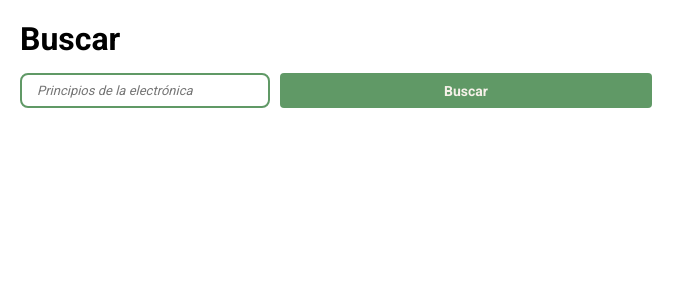
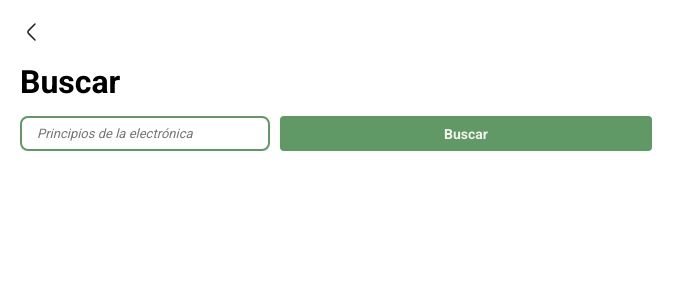
Before and after one commit to edmirgalvan01/biblioteca-virtual, a React (Vite) app: page /search in a window 1280 px wide. Shown: the top 300 px of the page, without its empty margins (0-695 px from the left). Built offline with nearby package versions, Linux system fonts and the light colour scheme; no server answers.

Commit message:
on click redirect to search page

```diff
--- a/src/components/Header/Header.tsx
+++ b/src/components/Header/Header.tsx
@@ -8,7 +8,7 @@ export const Header = () => {
     <header className="header">
       <h1>Inicio</h1>
       <nav className="header--buttons">
-        <Link to="/profile">
+        <Link to="/search">
           <Search />
         </Link>
         <Link to="/profile">
--- a/src/components/pages/SearchPage/SearchPage.tsx
+++ b/src/components/pages/SearchPage/SearchPage.tsx
@@ -1,9 +1,11 @@
+import { BackButton } from "../../BackButton";
 import { ListOfBooks } from "../../ListOfBooks/ListOfBooks";
 import "./SearchPage.css";
 
 export const SearchPage = () => {
   return (
     <div className="searchPage">
+      <BackButton />
       <h1>Buscar</h1>
       <form className="searchPage--form">
         <input type="text" placeholder="Principios de la electrónica" />
```
